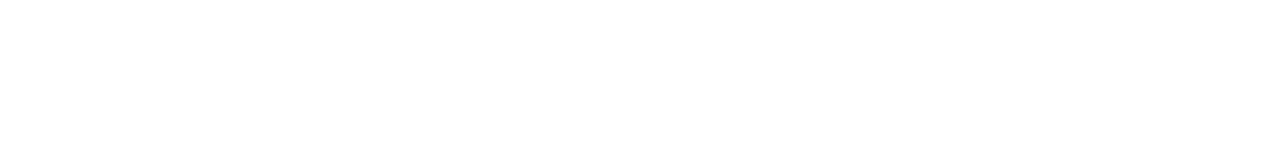
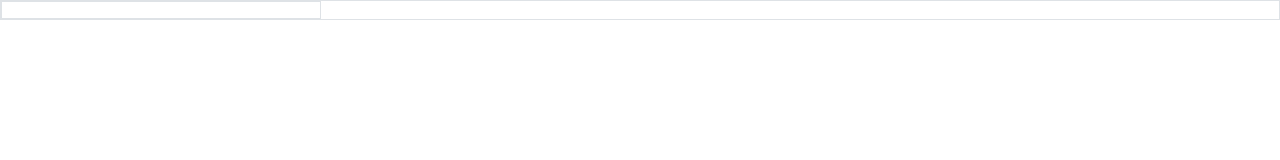
Before and after one commit to shawn-terence/code-challenge-wk3, a plain HTML site: page index.html in a window 1280 px wide. Drawn offline with nearby package versions, Linux system fonts and the light colour scheme.

Commit message:
hard coded container to html body

```diff
--- a/index.html
+++ b/index.html
@@ -8,6 +8,22 @@
 </head>
 <body>
 
+    <div class="container-fluid border">
+        <div class="row">
+            <div class="col1 fixed-left col-3 border ">
+                <ul class="movienamecontainer" >
+                </ul>
+            </div>
+            <div class="col2 col-8 " id="columndiv">
+            </div>
+        </div>
+
+
+    </div>
+
+
+
+
     <script src="./index.js"></script>
     <script src="https://cdn.jsdelivr.net/npm/bootstrap@5.0.2/dist/js/bootstrap.bundle.min.js" integrity="sha384-MrcW6ZMFYlzcLA8Nl+NtUVF0sA7MsXsP1UyJoMp4YLEuNSfAP+JcXn/tWtIaxVXM" crossorigin="anonymous"></script>
 </body>
```
